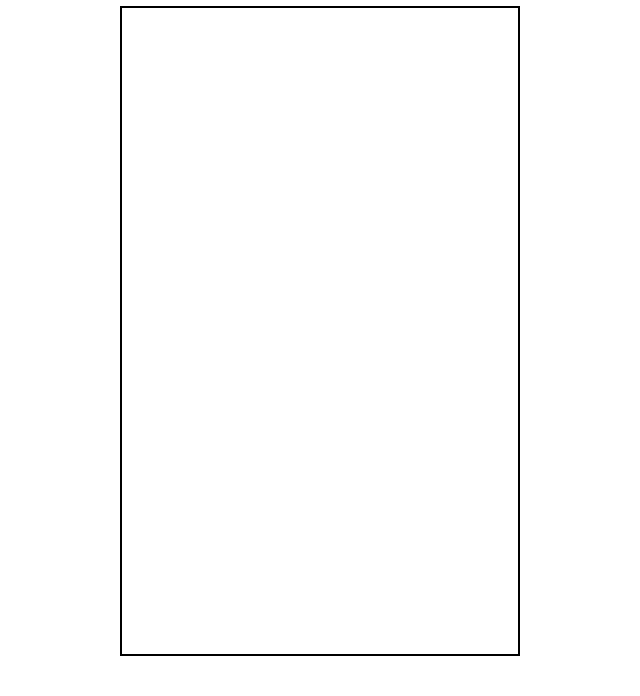
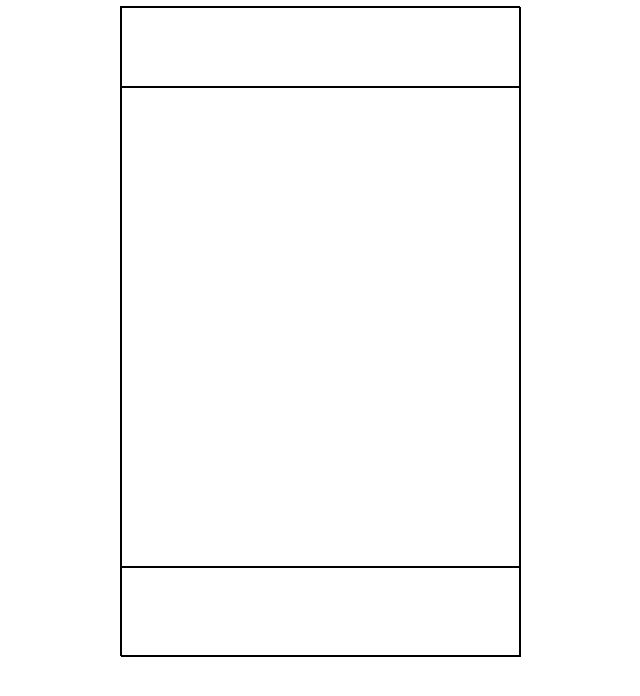
Before and after one commit to Thomas110902/PruebaCorta1, a plain HTML site: page index.html in a window 1280 px wide. Shown: the whole page, without its empty margins (320-960 px from the left). Drawn offline with Linux system fonts and the light colour scheme.

Commit message:
Segunda version

```diff
--- a/index.css
+++ b/index.css
@@ -1,8 +1,23 @@
 #pantalla{
     width: 40rem;
     height: 65rem;
-    border: 2px solid black;
+    border: 1px solid black;
     display: flex;
     margin: auto;
     margin-top: 0.6rem;
 }
+header{
+    width: 40rem;
+    height: 8rem;
+    border: 1px solid black;
+}
+section{
+    width: 40rem;
+    height: 48rem;
+    border: 1px solid black;
+}
+footer{
+    width: 40rem;
+    height: 9rem;
+    border: 1px solid black;
+}
--- a/index.html
+++ b/index.html
@@ -9,7 +9,17 @@
 </head>
 <body>
     <div id="pantalla">
-        <div class="general">
+        <div class="">
+            <header>
+                <div class="menu"></div>
+                <div class="logo"></div>
+            </header>
+            <section>
+                <div class="pgeneral"></div>
+            </section>
+            <footer>
+                <div class="partefinal"></div>
+            </footer>
 
         </div>
     </div>
```
